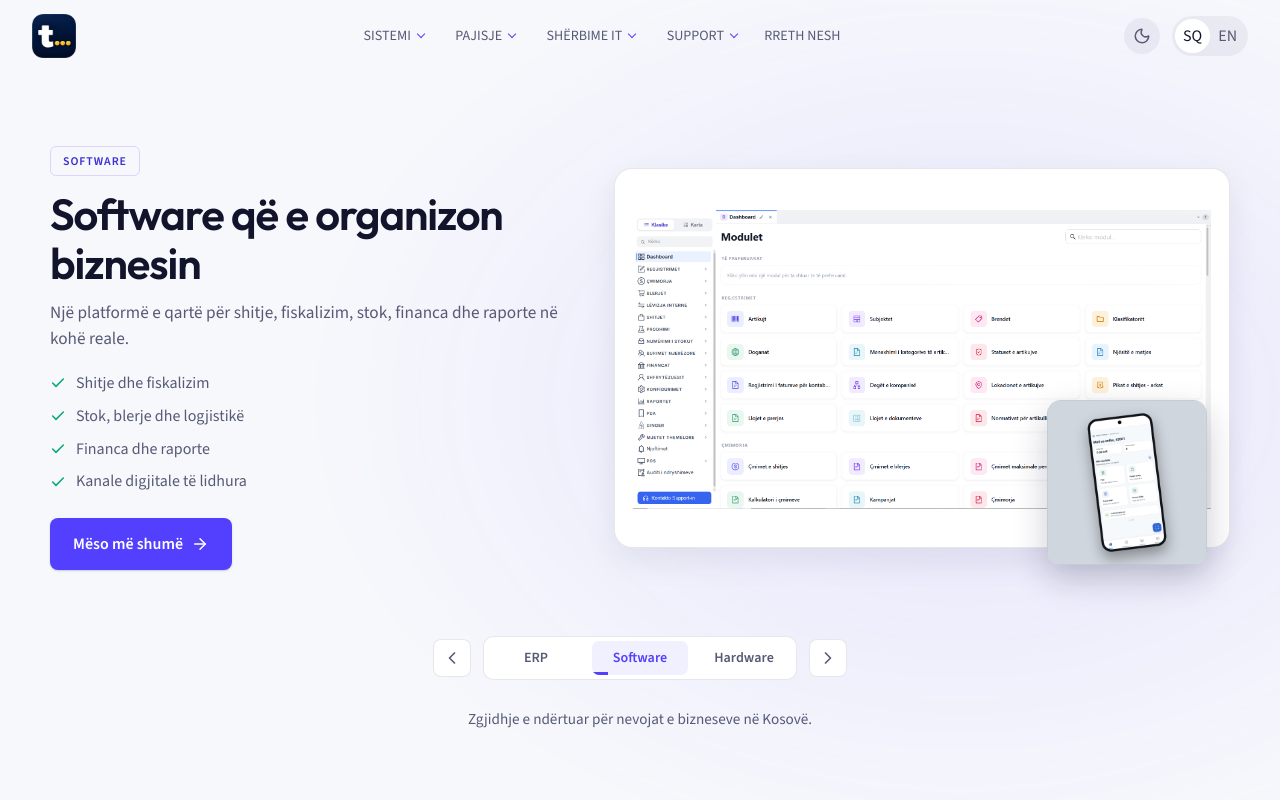
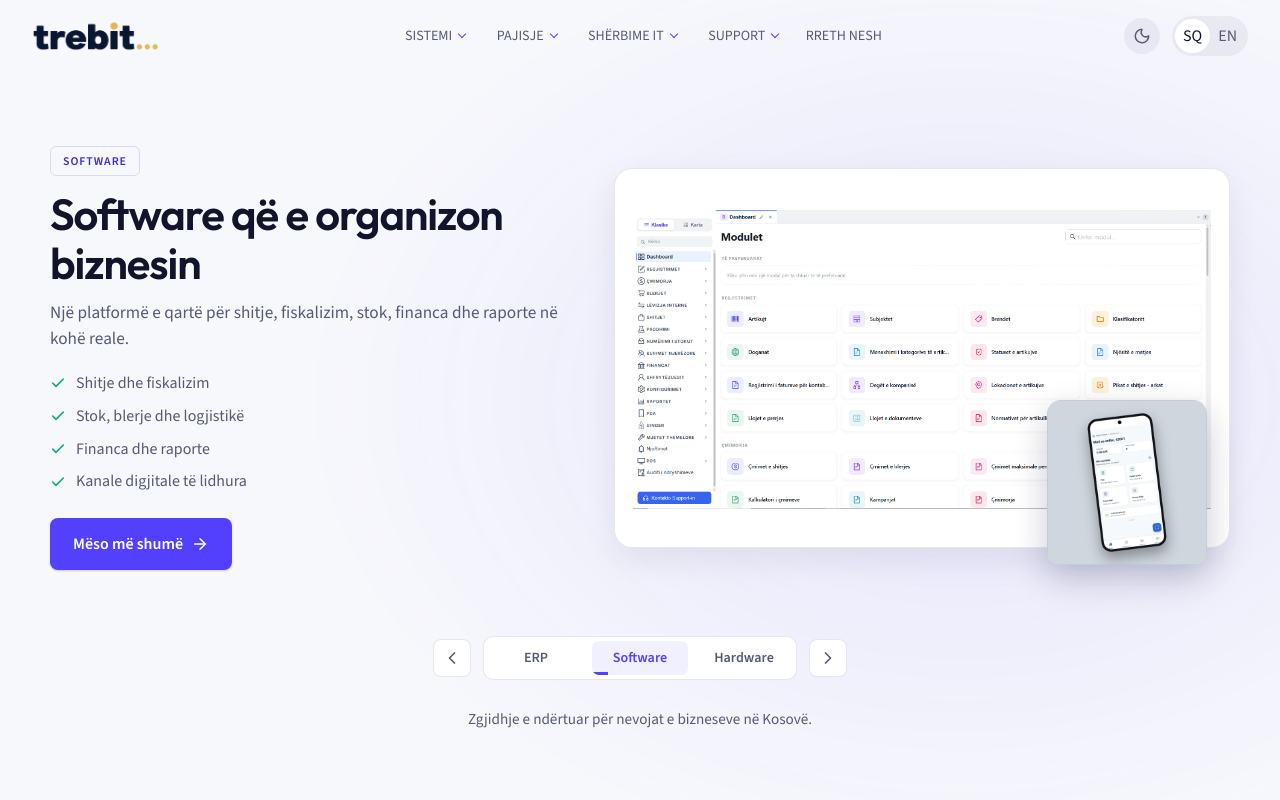
Before and after one commit to olisafetahu/Trebit, a React (Vite) app: page / in a window 1280 px wide. Shown: the top 800 px of the page. Built offline with nearby package versions, Linux system fonts and the light colour scheme.

Commit message:
Restore full wordmark logo in header
Co-Authored-By: Claude Sonnet 5.5 <noreply@anthropic.com>

```diff
--- a/src/components/Logo.tsx
+++ b/src/components/Logo.tsx
@@ -3,18 +3,10 @@ type LogoProps = {
 }
 
 export function Logo({ onDark }: LogoProps) {
-  // Header uses the app icon; the footer keeps the full white wordmark
-  if (!onDark) {
-    return (
-      <a href="/" className="logo" aria-label="Trebit">
-        <img src="/favicon.png" alt="Trebit" className="logo-icon" width="256" height="256" />
-      </a>
-    )
-  }
-
   return (
-    <a href="/" className="logo logo--on-dark" aria-label="Trebit">
-      <img src="/trebit-wordmark-light.png" alt="Trebit" className="logo-img" width="1087" height="257" />
+    <a href="/" className={`logo ${onDark ? "logo--on-dark" : ""}`} aria-label="Trebit">
+      <img src="/trebit-wordmark-dark.png" alt="Trebit" className="logo-img logo-img--for-light" width="1087" height="257" />
+      <img src="/trebit-wordmark-light.png" alt="" aria-hidden="true" className="logo-img logo-img--for-dark" width="1087" height="257" />
     </a>
   )
 }
```
